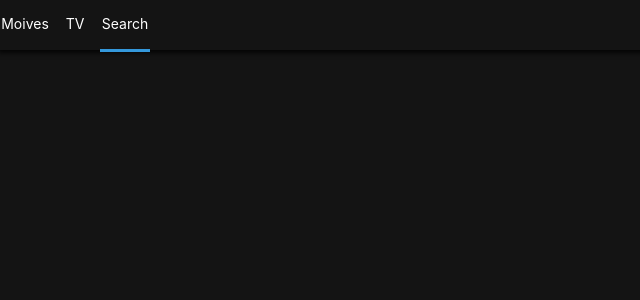
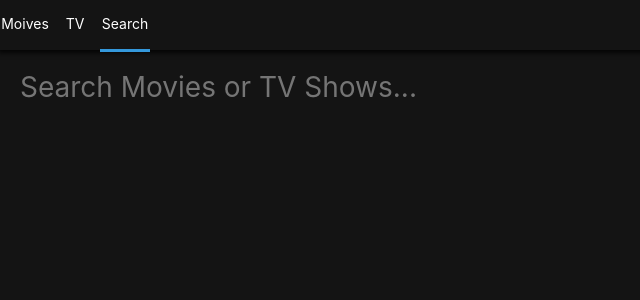
Before and after one commit to HyungwonJin/netflix, a React (Create React App) app: page /search in a window 1280 px wide. Shown: the top 300 px of the page, without its empty margins (0-640 px from the left). Built offline with nearby package versions, Linux system fonts and the light colour scheme.

Commit message:
feat: updateTerm을 추가해서 결과를 가져올 수 있도록

```diff
--- a/src/Components/Section.js
+++ b/src/Components/Section.js
@@ -15,6 +15,9 @@
 
 const Grid = styled.div`
     margin-top: 25px;
+    display: grid;
+    grid-template-columns: repeat(auto-fill, 125px);
+    grid-gap: 25px;
 `;
 
 const Section = ({ title, children }) => (
--- a/src/Routes/Home/HomePresenter.js
+++ b/src/Routes/Home/HomePresenter.js
@@ -18,13 +18,13 @@
 }) => loading ? <Loader /> :
         <Container>
             {nowPlaying && nowPlaying.length > 0 && (
-                <Section title="Now Playing">{nowPlaying.map(movie => movie.title)}</Section>
+                <Section title="Now Playing">{nowPlaying.map(movie => <span key={movie.id}>{movie.title}</span>)}</Section>
             )}
             {popular && popular.length > 0 && (
-                <Section title="Popular Movies">{popular.map(movie => movie.title)}</Section>
+                <Section title="Popular Movies">{popular.map(movie => <span key={movie.id}>{movie.title}</span>)}</Section>
             )}
             {upcoming && upcoming.length > 0 && (
-                <Section title="Upcoming Movies">{upcoming.map(movie => movie.title)}</Section>
+                <Section title="Upcoming Movies">{upcoming.map(movie => <span key={movie.id}>{movie.title}</span>)}</Section>
             )}
         </Container>;
 
--- a/src/Routes/Search/SearchContainer.js
+++ b/src/Routes/Search/SearchContainer.js
@@ -11,11 +11,19 @@
         loading: false,
     };
 
-    handleSubmit = () => {
+    handleSubmit = (event) => {
+        event.preventDefault();
         const { searchTerm } = this.state;
         if (searchTerm !== "") {
             this.searchByTerm();
         }
+    }
+
+    updateTerm = (event) => {
+        const {target: {value}} = event;
+        this.setState({
+            searchTerm: value
+        })
     }
 
     searchByTerm = async () => {
@@ -48,6 +56,7 @@
                 error={error}
                 loading={loading}
                 handleSubmit={this.handleSubmit}
+                updateTerm={this.updateTerm}
             />
         );
     }
--- a/src/Routes/Search/SearchPresenter.js
+++ b/src/Routes/Search/SearchPresenter.js
@@ -1,6 +1,23 @@
 import React from "react";
 import PropTypes from 'prop-types';
 import styled from "styled-components";
+import Loader from "Components/Loader";
+import Section from "Components/Section";
+
+const Container = styled.div`
+  padding: 20px;
+`;
+
+const Form = styled.form`
+  margin-bottom: 50px;
+  width: 100%;
+`;
+
+const Input = styled.input`
+  all: unset;
+  font-size: 28px;
+  width: 100%;
+`;
 
 const SearchPresenter = ({
     movieResults,
@@ -8,16 +25,39 @@
     error,
     loading,
     searchTerm,
-    handleSubmit
-}) => null;
+    handleSubmit,
+    updateTerm
+}) => <Container>
+    <Form onSubmit={handleSubmit}>
+        <Input placeholder="Search Movies or TV Shows..." value={searchTerm} onChange={updateTerm}/>
+    </Form>
+    {loading ? <Loader /> : <>
+        {movieResults && movieResults.length > 0 && (
+            <Section title="Movie Results">
+                {movieResults.map(movie => (
+                    <span key={movie.id}>{movie.title}</span>
+                ))}
+            </Section>
+        )}
+        {tvResults && tvResults.length > 0 && (
+            <Section title="TV Show Results">
+                {tvResults.map(show => (
+                    <span key={show.id}>{show.name}</span>
+                ))}
+            </Section>
+        )}
+    </>}
+</Container>;
 
+// eslint-disable-next-line react/no-typos
 SearchPresenter.PropTypes = {
     movieResults: PropTypes.array,
     tvResults: PropTypes.array,
     error: PropTypes.bool.isRequired,
-    loading: PropTypes.string,
+    loading: PropTypes.bool.isRequired,
     searchTerm: PropTypes.string,
-    handleSubmit: PropTypes.func.isRequired
+    handleSubmit: PropTypes.func.isRequired,
+    updateTerm: PropTypes.func.isRequired
 }
 
 export default SearchPresenter;
--- a/src/Routes/TV/TVPresenter.js
+++ b/src/Routes/TV/TVPresenter.js
@@ -33,6 +33,8 @@
             )}
         </Container>);
 
+
+// eslint-disable-next-line react/no-typos
 TVPresenter.PropTypes = {
     topRated: PropTypes.array,
     popular: PropTypes.array,
```
